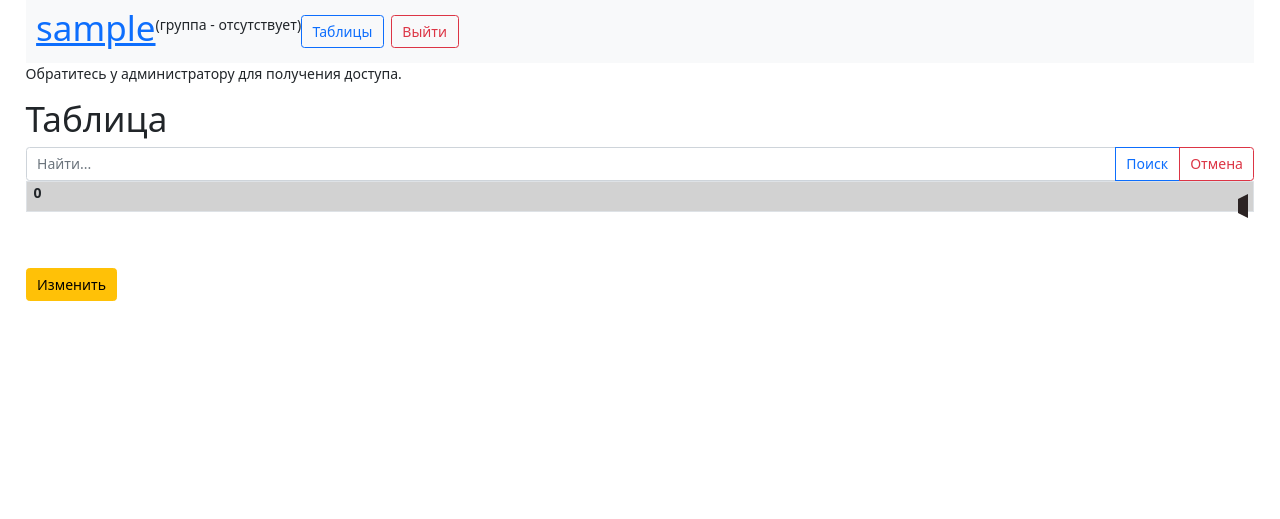
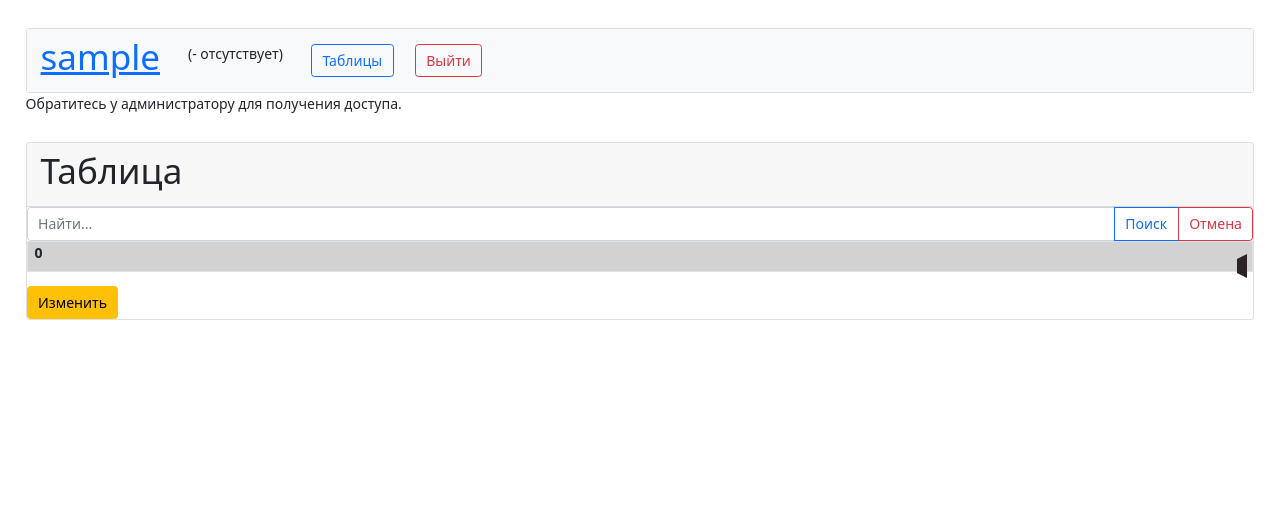
Before and after one commit to manndarinchik/web-database, a Django app: page / in a window 1280 px wide. Shown: the top 519 px of the page. Before the commit the page ends 301 px from the top, so only its background shows below. Run offline with Django 3.2, Linux system fonts and the light colour scheme; the visitor is signed in with stand-in values (Sample User, id 1); data that the repository does not hold is empty.

Commit message:
Обновил стили главной страницы

```diff
--- a/database_app/static/database_app/css/main.css
+++ b/database_app/static/database_app/css/main.css
@@ -39,6 +39,13 @@ img{vertical-align: top;}
 h1,h2,h3,h4,h5,h6{font-size:inherit;font-weight: 400;}
 /*--------------------*/
 
+
+nav {
+	padding-left: 1rem;
+}
+nav * {
+	margin-right: 1rem;
+}
 .content_container {
 	margin-left: 2%;
 	margin-right: 2%;
@@ -221,3 +228,7 @@ td:nth-child(2) {
 .hide {
 	display: none;
 }
+
+#table_card .card-body{
+	padding: 0;
+}
--- a/database_app/static/database_app/js/script.js
+++ b/database_app/static/database_app/js/script.js
@@ -352,8 +352,12 @@ document.body.addEventListener('click', function(event) {
                          - document.querySelector(".content_container").offsetLeft
                          - td.offsetLeft
                          - document.querySelector(".table-responsive").offsetLeft
-                         + document.querySelector(".table-responsive").scrollLeft, event.clientY
-                         - td.closest("tr").offsetTop, td);
+                         + document.querySelector(".table-responsive").scrollLeft,
+                          event.clientY
+                         - td.closest("tr").offsetTop
+                         - document.getElementById("table_header").offsetHeight
+                         - document.getElementById("nav_card").offsetHeight,
+                           td);
             squareAccess += 1;
         } else {
             deleteStyles();
--- a/database_app/templates/base_generic.html
+++ b/database_app/templates/base_generic.html
@@ -18,10 +18,11 @@
     {%if request.user.is_authenticated %}
     <div class="content_container">
 
-        <nav class="navbar navbar-expand-lg navbar-light bg-light">
-            <div class="container-fluid">
+        <div class="card" style="margin-top: 2rem; width: 100%;" id="nav_card">
+            <nav class="navbar navbar-expand-lg navbar-light bg-light">
+
                 <h1><a href="{% url 'index' %}">{{user.username}}</a></h1>
-                <p>(группа {{user_group}})</p>
+                <p>({{user_group}})</p>
 
                 <button class="navbar-toggler" type="button" data-bs-toggle="collapse" data-bs-target="#navbarNav" aria-controls="navbarNav" aria-expanded="false" aria-label="Toggle navigation">
                     <span class="navbar-toggler-icon"></span>
@@ -42,8 +43,8 @@
                         </li>
                     </ul>
                 </div>
-            </div>
-        </nav>
+            </nav>
+        </div>
 
     {% endif %}
 
--- a/database_app/templates/database_app/index.html
+++ b/database_app/templates/database_app/index.html
@@ -3,8 +3,12 @@
 {% block content %}
 
     {% if perms.database_app.can_view %}
+    <div class="card" style="margin-top: 2rem; width: 100%;" id="table_card">
+        <div class="card-header" id="table_header">
             <h1>Таблица</h1>
+        </div>
 
+        <div class="card-body">
             <div class="input-group">
                 <input type="text" class="form-control" placeholder="Найти..." aria-label="Поиск по таблице" aria-describedby="search" id="input">
                 <button class="btn btn-outline-primary" type="button" id="search">Поиск</button>
@@ -24,26 +28,26 @@
                         </tr>{% endfor %}
                     </table>
                 </div>
-            <div class="buttonsColumn">
+                {% comment %} <div class="buttonsColumn">
                     <button class="btn btn-outline-success" id="addColumn" type="button">+</button>
                     <button class="btn btn-outline-success" id="deleteColumn" type="button">-</button>
                 </div>
                 <div class="buttonsRow">
                     <button class="btn btn-outline-success" id="addRow" type="button">+</button>
                     <button class="btn btn-outline-success" id="deleteRow" type="button">-</button>
+                </div> {% endcomment %}
+
+                {% if perms.database_app.can_edit %}
+                <div class="d-flex flex-row">
+                    <div class="btn btn-warning" id="button_change" style="display: inline-block;">Изменить</div>
+                    <div class="btn btn-secondary" id="resetButton" style="display: none;">Отменить изменения</div>
+                    <div class="btn btn-primary" id="justButton"    style="display: none;">Сохранить изменения</div>
+                    <input type="text" class='agent' name="agent">
+                </div>
+                {% endif %}
+            </form>
         </div>
 
-            {% if perms.database_app.can_edit %}
-            <div class="btn btn-outline-success" id="buttonRow" style="display: none;">+</div>
-            <br>
-            <button class="btn btn-secondary" type="button" id="resetButton" style="display: none;">Отменить изменения</button>
-            <br>
-            <div class="btn btn-warning" id="button_change" style="display: inline-block;">Изменить</div>
-            <br>
-            <input type="text" class='agent' name="agent">
-            <button class="btn btn-primary" id="justButton" style="display: none;">Сохранить изменения</button>
+    </div>
     {% endif %}
-
-        {% endif %}
-        </form>
 {% endblock %}
```
Lines whose indentation alone changed are shown as unchanged.
